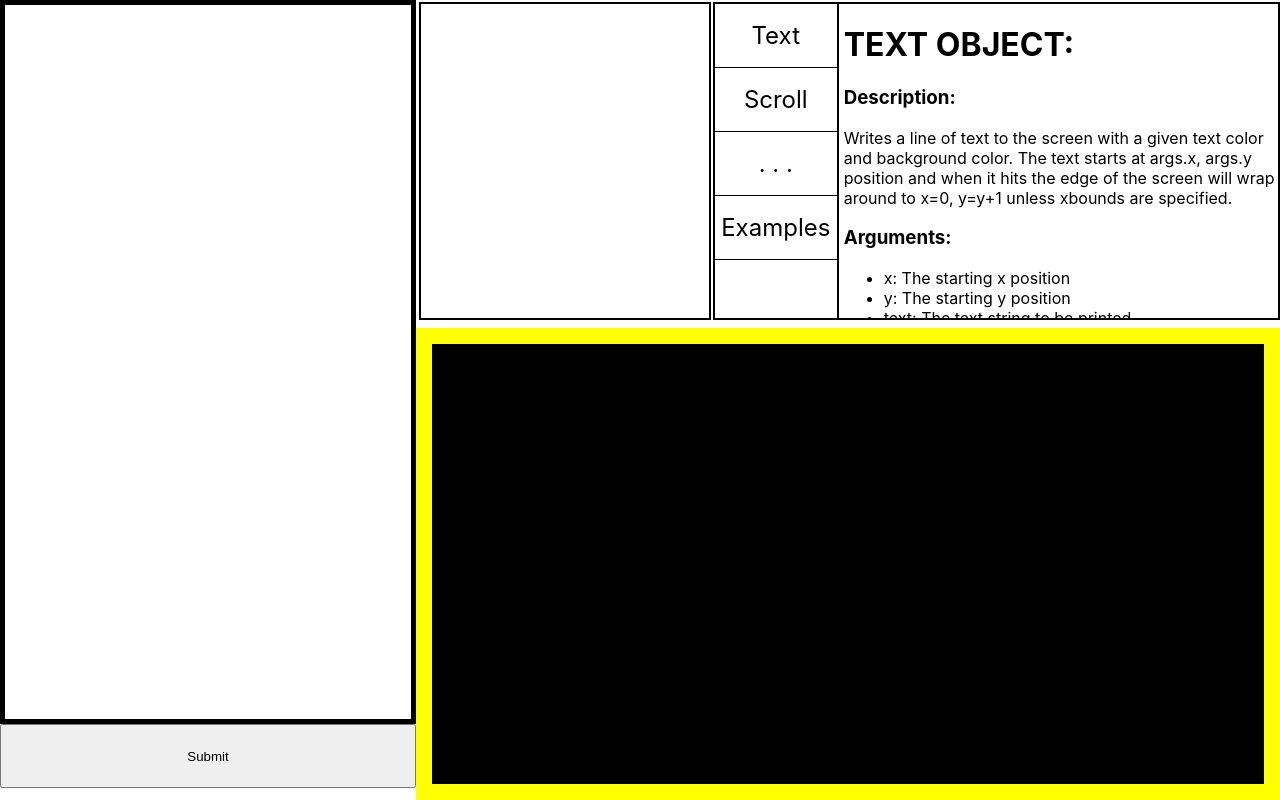
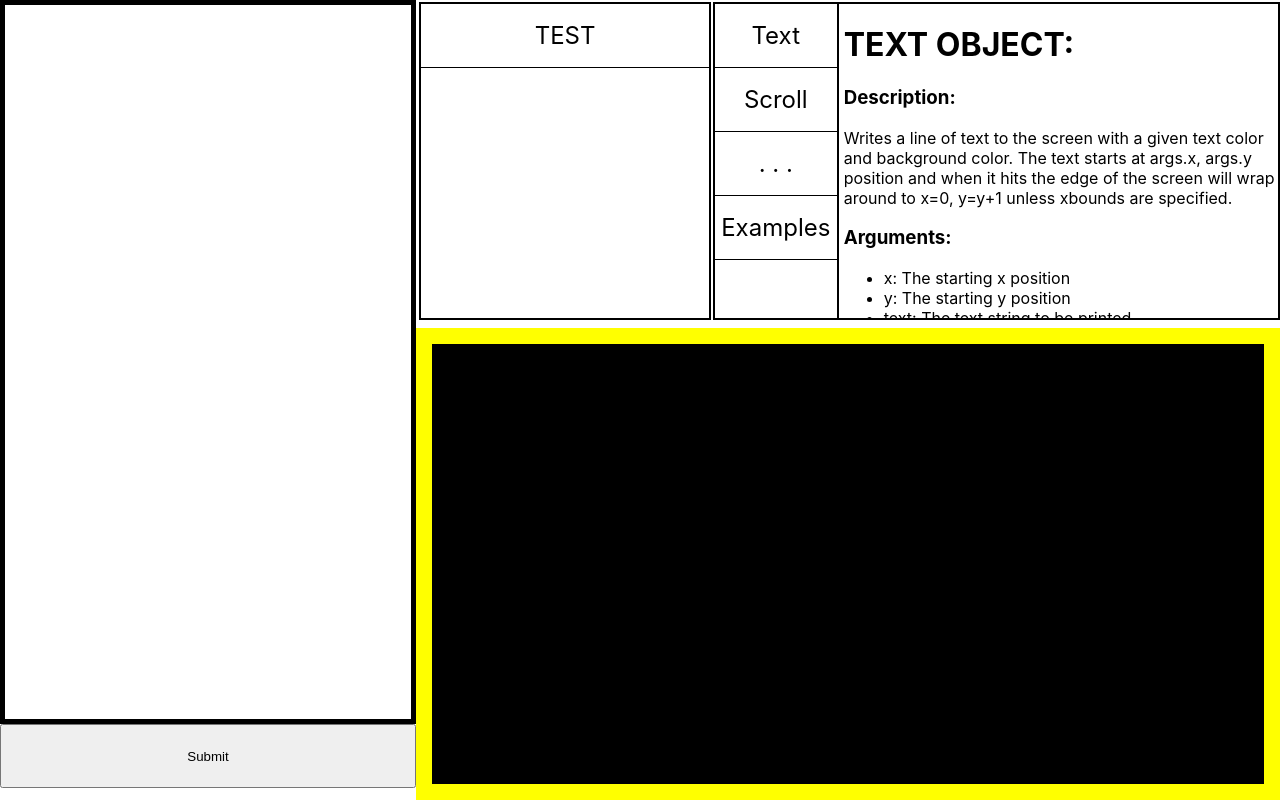
Before and after one commit to Trevor-Johannessen/ColonWebsite, a React (Create React App) app: page / in a window 1280 px wide. Built offline with nearby package versions, Linux system fonts and the light colour scheme.

Commit message:
Added Loading Images from Cookie

```diff
--- a/src/App.js
+++ b/src/App.js
@@ -10,16 +10,32 @@ class App extends React.Component{
   constructor(props){
     super(props);
     this.state = {
-      instructions: ""
+      instructions: "",
+      images: this.loadCookies()
     }
   }
 
+  loadImages = () => {
+    this.setState(prevState => ({
+        instructions: prevState.instructions,
+        images: this.loadCookies()
+    }));
+  }
+
+  loadCookies = () => {
+    return document.cookie.split('; ').reduce((prev, current) => {
+      const [name, ...value] = current.split('=');
+      prev[name] = value.join('=');
+      return prev;
+    }, {});
+  }
 
   sendCode = () => {
     let code = document.getElementById("code-input").value;
     console.log('sending code')
     this.setState(prevState => ({
-        instructions: code
+        instructions: code,
+        images: prevState.images
       })
     );
     localStorage.setItem('colon-code', code)
@@ -34,7 +50,10 @@ class App extends React.Component{
           </textarea>
           <button id="submit-button" onClick={this.sendCode}>Submit</button>
         </div>
-        <LocalStorageDirectory/>
+        <LocalStorageDirectory
+          images={this.state.images}
+          reloadImages={this.loadImages}
+        />
         <Terminal instructions={this.state.instructions}/>
         <Dictionary/>
       </div>
--- a/src/components/LocalStorageDirectory/Directory.css
+++ b/src/components/LocalStorageDirectory/Directory.css
@@ -10,3 +10,18 @@
     border-width: 2px;
     border-style: solid;
 }
+
+.Directory-Card{
+    height: 20%;
+    font-size: x-large;
+    display: flex;
+    align-items: center;
+    justify-content: center;
+    border: 0px;
+    border-bottom:1px;
+    border-color: black;
+    border-style:solid;
+}
+.Directory-Card:hover{
+    background-color: lightgrey;
+}
--- a/src/components/LocalStorageDirectory/index.js
+++ b/src/components/LocalStorageDirectory/index.js
@@ -6,18 +6,16 @@ import './Directory.css';
 export default class LocalStorageDirectory extends React.Component{
     constructor(props){
         super(props);
-        this.state = {
-            images: this.getImages()
-        }
     }
 
-    getImages(){
-        let data = document.cookie.split('; ');
-        console.log(data)
-    }
+
 
     addImage(name, image){
         document.cookie(name, image)
+    }
+
+    assembleKeys(images){
+        return [(<div className='Directory-Card'>TEST</div>)].concat((images[""] != "") ? Object.keys(images).reduce((a, b) => [(<div className='Directory-Card'>{images[b]}</div>), ...a], []) : [])
     }
 
     render(){
@@ -26,6 +24,7 @@ export default class LocalStorageDirectory extends React.Component{
             id="Directory"
             key="Dir"
             >
+                {this.assembleKeys(this.props.images)}
             </div>
         )
     }
```
